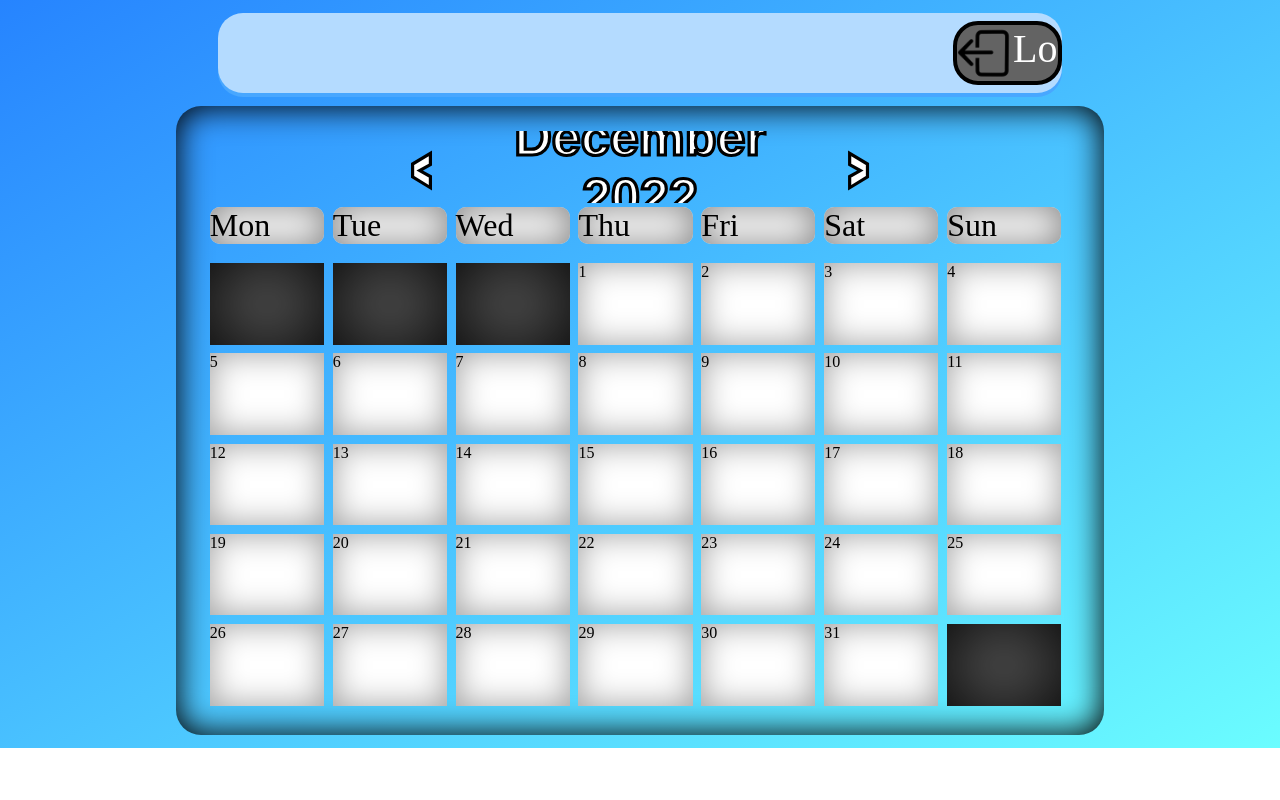
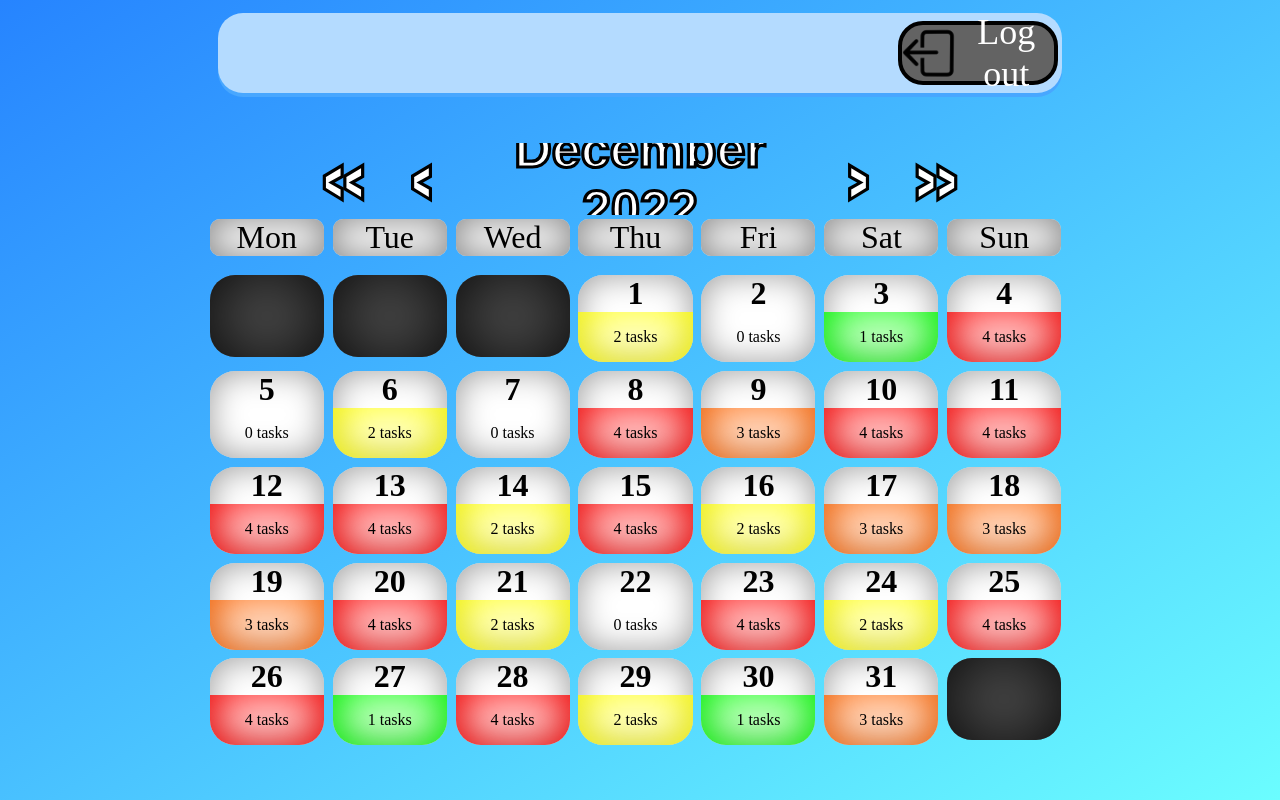
Before and after one commit to nininhosam/Calendar, a plain HTML site: page client/calendar.html in a window 1280 px wide. Drawn offline with Linux system fonts and the light colour scheme.

Commit message:
Added/Calendar style, log out & move by year

```diff
--- a/client/calendar.html
+++ b/client/calendar.html
@@ -20,9 +20,11 @@
     <div id="content">
       <div id="calendar">
         <div id="calendar-header">
-          <button class="year_picker" id="year-down">&#60</button>
+          <button class="year_picker" id="year-down">&#60&#60</button>
+          <button class="year_picker" id="month-down">&#60</button>
           <span id="calendar-year"></span>
-          <button class="year_picker" id="year-up">&#62</button>
+          <button class="year_picker" id="month-up">&#62</button>
+          <button class="year_picker" id="year-up">&#62&#62</button>
         </div>
         <div id="week-days" class="calendar_body">
           <div id="Monday" class="calendar_block calendar-wd">Mon</div>
--- a/client/calendar.js
+++ b/client/calendar.js
@@ -1,7 +1,11 @@
+const logout = document.querySelector("div#logout")
 const calendarMain = document.querySelector("#calendar-main");
 const yearTxt = document.querySelector("#calendar-year");
+const monthDown = document.querySelector("#month-down")
+const monthUp = document.querySelector("#month-up")
 const yearDown = document.querySelector("#year-down")
 const yearUp = document.querySelector("#year-up")
+
 const monthNames = [
   'January',
   'February',
@@ -19,9 +23,6 @@ const monthNames = [
 const d = new Date();
 let currentYear = d.getFullYear();
 let currentMonth = d.getMonth();
-
-// currentYear = 2020
-// currentMonth = 1
 
 // Constructors
 const isLeapYear = (year) =>
@@ -48,13 +49,57 @@ const loadCalendar = (year, month) =>{
     );
   }
   for (i = 1; i <= daysInMonth[month]; i++) {
+    //Day box
     const elem = createTag(
       'div',
       `calendar-day${i}`,
       `calendar_block on_block`,
       calendarMain
     );
-    elem.innerHTML = `${i}`;
+    //Day number
+    const txtElem = createTag(
+      'span',
+      `txt-day${i}`,
+      `txt_day`,
+      elem
+    );
+    txtElem.innerHTML = `${i}`;
+    //Day tasks
+    const tasks = createTag(
+      'div',
+      `task${i}`,
+      `tasks`,
+      elem
+    )
+    let task = createTag(
+      'p',
+      'task',
+      'task',
+      tasks
+    )
+
+    //Replace rand by database's tasks on each day
+    let rand = Math.floor(Math.random() * 5)
+    task.innerHTML = `${rand} tasks`
+    switch (rand) {
+      case 0:
+        break;
+      case 1:
+        tasks.style.boxShadow = "inset 0 0 6vmin 0.2vmin rgb(0, 255, 0)"
+        break;
+      case 2:
+        tasks.style.boxShadow = "inset 0 0 6vmin 0.2vmin rgb(255, 255, 0)"
+        break;
+      case 3:
+        tasks.style.boxShadow = "inset 0 0 6vmin 0.2vmin rgb(255, 100, 0)"
+        break;
+      default:
+        tasks.style.boxShadow = "inset 0 0 6vmin 0.2vmin rgb(255, 0, 0)"
+        break;
+    }
+    elem.addEventListener("click", ()=>{
+      console.log(`You have ${rand} tasks on day ${i}`)
+    })
   }
   const endsIn = (7-(calendarMain.childElementCount % 7))
   if (endsIn != 7){
@@ -69,7 +114,11 @@ const loadCalendar = (year, month) =>{
 }
 
 loadCalendar(currentYear, currentMonth)
-yearDown.addEventListener("click", ()=>{
+logout.addEventListener("click", ()=>{
+  localStorage.removeItem("accessToken")
+  location.href = "./login.html"
+})
+monthDown.addEventListener("click", ()=>{
   yearTxt.innerHTML = ""
   calendarMain.innerHTML = ""
   if (currentMonth>0) {
@@ -80,7 +129,7 @@ yearDown.addEventListener("click", ()=>{
   }
   loadCalendar(currentYear, currentMonth)
 })
-yearUp.addEventListener("click", ()=>{
+monthUp.addEventListener("click", ()=>{
   yearTxt.innerHTML = ""
   calendarMain.innerHTML = ""
   if (currentMonth<11) {
@@ -91,3 +140,17 @@ yearUp.addEventListener("click", ()=>{
   }
   loadCalendar(currentYear, currentMonth)
 })
+yearDown.addEventListener("click", ()=>{
+  yearTxt.innerHTML = ""
+  calendarMain.innerHTML = ""
+  if (currentYear>1970) {
+    currentYear--
+  }
+  loadCalendar(currentYear, currentMonth)
+})
+yearUp.addEventListener("click", ()=>{
+  yearTxt.innerHTML = ""
+  calendarMain.innerHTML = ""
+  currentYear++
+  loadCalendar(currentYear, currentMonth)
+})
--- a/client/style.css
+++ b/client/style.css
@@ -5,6 +5,7 @@ main {
   position: absolute;
   background: linear-gradient(to bottom right, rgb(38, 132, 255), #6bfdff);
   width: 100%;
+  min-height: 100%;
   height: auto;
   display: flex;
   flex-direction: column;
@@ -12,6 +13,7 @@ main {
 }
 /* login stuff */
 main#loginMain {
+  justify-content: center;
   align-items: center;
 }
 div#centered {
@@ -84,9 +86,9 @@ div#logout {
   background-color: rgb(99, 99, 99);
   border: 0.6vh solid black;
   border-radius: 25px;
-  right: 2.5%;
+  margin-right: 0.5%;
   height: 70%;
-  width: 12%;
+  width: 18%;
   display: flex;
   cursor: pointer;
 }
@@ -96,9 +98,9 @@ div#logout {
 }
 #logoutText{
   color: white;
-  overflow: hidden;
-  font-size: 5vmin;
+  font-size: 4.5vmin;
   text-align: center;
+  align-self: center;
 }
 div#content {
   align-self: stretch;
@@ -115,7 +117,7 @@ div#content {
   display: none;
 }
 div#calendar {
-  box-shadow: inset 0 0 4vmin 0.2vmin rgb(0, 0, 0);
+  box-shadow: inset 0 0 4vmin 0.2vmin rgb(0, 0, 0), 0 2 4vmin 0.2 gray;
   border-radius: 25px;
   padding: 2%;
   width: 70%;
@@ -140,7 +142,11 @@ div#calendar {
   -webkit-text-stroke: 0.4vmin black;
   width: 38%;
   text-align: center;
+}
+#calendar-year:hover {
   cursor: pointer;
+  transform: scale(1.1);
+  transition: all 0.2s ease-in-out;
 }
 .year_picker {
   aspect-ratio: 1;
@@ -163,19 +169,26 @@ div#calendar {
   height: 7vmin;
   flex-shrink: 0;
   overflow: hidden;
+  text-align: center;
 }
 .calendar_block{
   margin-top: 0.5%;
   margin-bottom: 0.5%;
   aspect-ratio: 1.4;
+  border-radius: 25px;
   width: 13%;
   margin-left: 1%;
 }
 .on_block {
   background-color: rgb(255, 255, 255);
   box-shadow: inset 0 0 4vmin 0.2vmin rgb(163, 163, 163);
-  cursor: pointer;
-
+  display: flex;
+  flex-direction: column;
+}
+.on_block:hover {
+    cursor: pointer;
+    transform: scale(1.2);
+    transition: all 0.5s ease-in-out;
 }
 .off_block {
   background-color: rgb(105, 105, 105);
@@ -188,3 +201,17 @@ div#calendar {
   aspect-ratio: 4;
   font-size: 4vmin;
 }
+.txt_day {
+  font-size: 4vmin;
+  font-weight: 600;
+  text-align:center;
+  border-radius: 25px 25px 0 0;
+}
+.tasks {
+  flex-grow: 1;
+  border-radius: 0 0 25px 25px;
+  display: flex;
+  gap: 5%;
+  flex-wrap: wrap;
+  justify-content: center;
+}
```
Also changed, not shown: server/src/controllers/taskController.js (+12 -7 lines).
